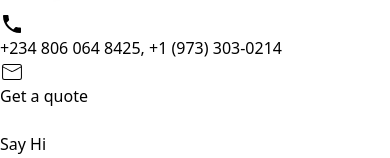
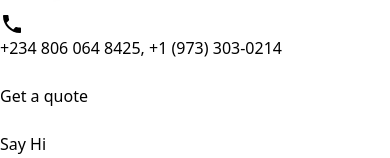
Before and after one commit to Bisi-dev123/ampgate, a React (Vite) app: page /about-us in a window 390 px wide. Shown: the part 442-600 px from the top of the page. Built offline with nearby package versions, Linux system fonts and the light colour scheme.

Commit message:
griding for mobile view updated on about section

```diff
--- a/src/pages/Aboutus.jsx
+++ b/src/pages/Aboutus.jsx
@@ -44,12 +44,15 @@ export default function Aboutus() {
                       +234 806 064 8425, +1 (973) 303-0214
                     </span>
                   </p>
-                  <p className="flex items-center gap-3">
-                    <CiMail size={24} className="md:text-[#ffffff]" />
+                  <a
+                    href="mailto:sales@ampgatenigeria.com"
+                    className="flex items-center gap-3"
+                  >
+                    <CiMail size={24} className="text-white" color="#ffffff" />
                     <span className="uppercase text-sm md:text-base">
                       Get a quote
                     </span>
-                  </p>
+                  </a>
                 </div>
                 <a
                   href="https://api.whatsapp.com/send/?phone=2348060648425&text=Hello+there!+I'd+like+to+know+more+about+your+product+and+services.&type=phone_number&app_absent=0"
@@ -90,8 +93,8 @@ export default function Aboutus() {
           </div>
         </section>
         {/* ======POWER UP POTENTIALS SECTION====== */}
-        <section className="grid md:grid-cols-2 gap-20 py-14 max-w-7xl mx-auto px-6">
-          <div>
+        <section className="grid grid-cols-1 md:grid-cols-2 gap-20 py-14 max-w-7xl mx-auto px-6 md:auto-rows-auto">
+          <div className="order-2 md:order-1">
             <img
               src="/cat-generator.jpeg"
               // src="/ampgate-solar-image.jpeg"
@@ -101,7 +104,7 @@ export default function Aboutus() {
               height={100}
             />
           </div>
-          <div>
+          <div className="order-1 md:order-2">
             <p className="text-2xl font-bold">We Power up your Potentials!</p>
             <p className="leading-9 mt-8">
               Ampgate Limited is a leading provider of power solutions, ranging
```
